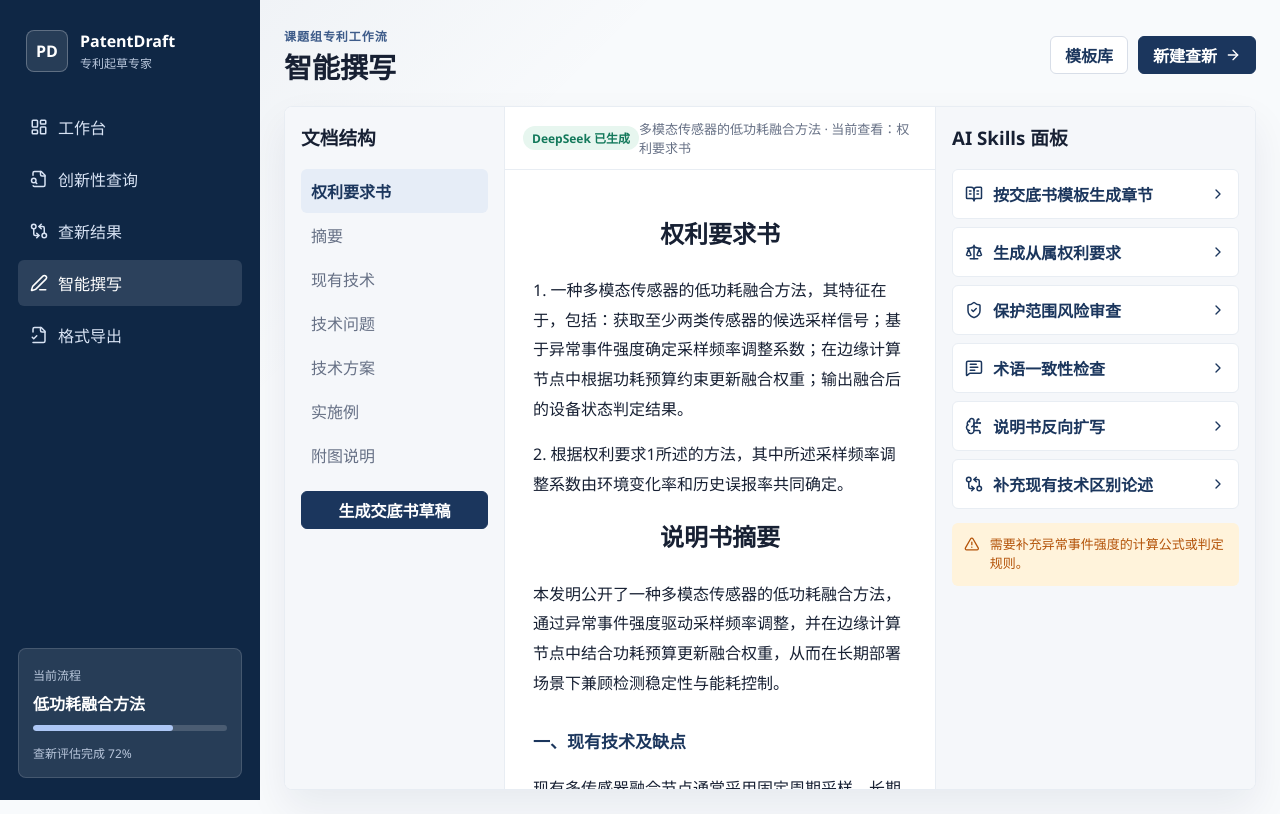
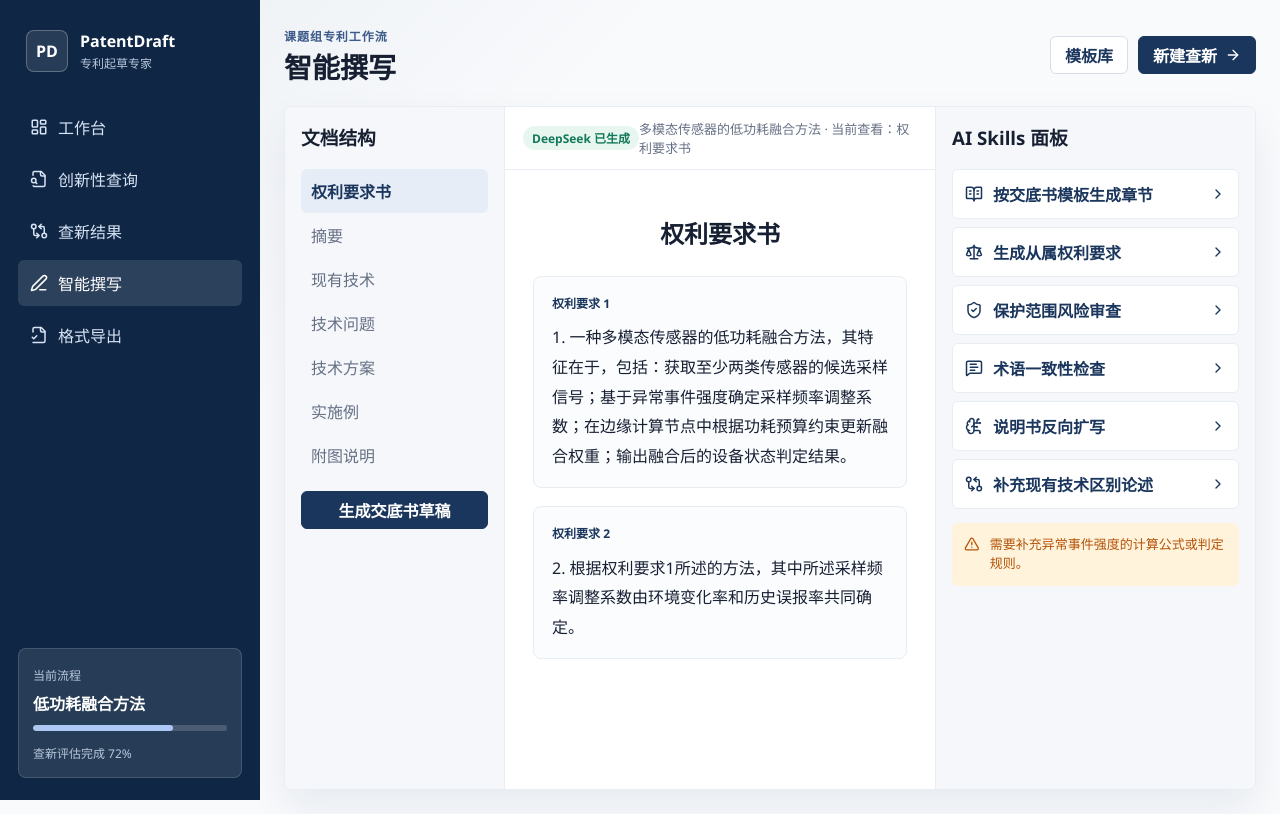
Before and after one commit to 1234jian-fu/patent, a React (Vite) app: page / in a window 1280 px wide. Both pictures are taken after a click on the button "模板库". Built offline with nearby package versions, Linux system fonts and the light colour scheme.

Commit message:
Make drafting outline sections interactive

```diff
--- a/src/App.tsx
+++ b/src/App.tsx
@@ -893,6 +893,67 @@ function DraftWorkbench({
   }
 
   const activeDraft = draft || defaultDraft;
+  const sectionMap: Record<string, ReactNode> = {
+    权利要求书: (
+      <>
+        <h2>权利要求书</h2>
+        {activeDraft.claims.map((claim, index) => (
+          <div className="claim-block" key={claim}>
+            <span>权利要求 {index + 1}</span>
+            <p>{claim}</p>
+          </div>
+        ))}
+      </>
+    ),
+    摘要: (
+      <>
+        <h2>说明书摘要</h2>
+        <p>{activeDraft.abstractText}</p>
+        <div className="draft-check-grid">
+          <span>摘要字数：{activeDraft.abstractText.length} 字</span>
+          <span>建议范围：300 字以内</span>
+          <span>状态：{activeDraft.abstractText.length <= 300 ? "符合" : "需压缩"}</span>
+        </div>
+      </>
+    ),
+    现有技术: (
+      <DraftSectionView
+        fallback="现有多传感器融合节点通常采用固定周期采样，长期部署时容易产生冗余采集和通信功耗。"
+        heading="现有技术及缺点"
+        sections={activeDraft.descriptionSections}
+      />
+    ),
+    技术问题: (
+      <DraftSectionView
+        fallback={assessment.disclosureOutline?.technicalProblem || "需要在保证异常事件识别准确性的同时降低多模态传感器节点的持续运行功耗。"}
+        heading="技术问题"
+        sections={activeDraft.descriptionSections}
+      />
+    ),
+    技术方案: (
+      <DraftSectionView
+        fallback={assessment.disclosureOutline?.solution || "通过异常事件强度调整采样频率，并将功耗预算作为边缘侧融合权重更新的约束条件。"}
+        heading="技术方案详细阐述"
+        sections={activeDraft.descriptionSections}
+      />
+    ),
+    实施例: (
+      <>
+        <h2>具体实施例</h2>
+        <p>根据当前交底材料，建议补充异常事件强度计算方式、采样频率调整系数、功耗预算阈值、融合权重更新规则和设备状态输出示例。</p>
+        <div className="draft-check-grid">
+          {assessment.selfCheckRisks?.map((risk) => <span key={risk}>{risk}</span>)}
+        </div>
+      </>
+    ),
+    附图说明: (
+      <>
+        <h2>附图说明</h2>
+        <p>建议摘要图采用方法流程图，覆盖 S1 采集候选信号、S2 计算异常事件强度、S3 调整采样频率、S4 更新融合权重、S5 输出状态判定结果。</p>
+        <pre className="mermaid-preview">{activeDraft.mermaidFlow || activeDraft.mermaidSystemDiagram || "暂无 Mermaid 图示源码。"}</pre>
+      </>
+    ),
+  };
 
   return (
     <div className="workbench">
@@ -900,6 +961,7 @@ function DraftWorkbench({
           <h3>文档结构</h3>
           {["权利要求书", "摘要", "现有技术", "技术问题", "技术方案", "实施例", "附图说明"].map((item, index) => (
             <button
+              type="button"
               className={activeSection === item || (!activeSection && index === 0) ? "outline-item active" : "outline-item"}
               key={item}
               onClick={() => setActiveSection(item)}
@@ -907,7 +969,7 @@ function DraftWorkbench({
             {item}
           </button>
           ))}
-        <button className="primary-button full draft-generate" disabled={isGenerating} onClick={generateDraft}>
+        <button className="primary-button full draft-generate" disabled={isGenerating} onClick={generateDraft} type="button">
           {isGenerating ? "生成中..." : "生成交底书草稿"}
         </button>
       </aside>
@@ -919,18 +981,7 @@ function DraftWorkbench({
         </div>
         {error && <div className="editor-error">{error}</div>}
         <article>
-          <h2>权利要求书</h2>
-          {activeDraft.claims.map((claim) => (
-            <p key={claim}>{claim}</p>
-          ))}
-          <h2>说明书摘要</h2>
-          <p>{activeDraft.abstractText}</p>
-          {activeDraft.descriptionSections.map((section) => (
-            <section className="draft-section" key={section.heading}>
-              <h3>{section.heading}</h3>
-              <p>{section.content}</p>
-            </section>
-          ))}
+          {sectionMap[activeSection] || sectionMap["权利要求书"]}
         </article>
       </section>
 
@@ -955,6 +1006,25 @@ function DraftWorkbench({
         )}
       </aside>
     </div>
+  );
+}
+
+function DraftSectionView({
+  heading,
+  sections,
+  fallback,
+}: {
+  heading: string;
+  sections: DisclosureDraft["descriptionSections"];
+  fallback: ReactNode;
+}) {
+  const matched = sections.find((section) => section.heading.includes(heading) || heading.includes(section.heading.replace(/[一二三四五六七八九十、，,]/g, "")));
+
+  return (
+    <>
+      <h2>{heading}</h2>
+      <p>{matched?.content || fallback}</p>
+    </>
   );
 }
 
@@ -1220,7 +1290,7 @@ function SkillAction({
   onRun?: (title: string) => void;
 }) {
   return (
-    <button className="skill-action" disabled={loading === title} onClick={() => onRun?.(title)}>
+    <button className="skill-action" disabled={loading === title} onClick={() => onRun?.(title)} type="button">
       <Icon size={18} />
       <span>{loading === title ? "处理中..." : title}</span>
       <ChevronRight size={16} />
--- a/src/index.css
+++ b/src/index.css
@@ -1173,6 +1173,55 @@ label small {
   margin-top: 0;
 }
 
+.claim-block {
+  display: grid;
+  gap: 8px;
+  margin-bottom: 18px;
+  padding: 16px 18px;
+  border: 1px solid var(--line-soft);
+  border-radius: 8px;
+  background: #fbfcfe;
+}
+
+.claim-block span {
+  color: var(--primary);
+  font-size: 12px;
+  font-weight: 800;
+}
+
+.claim-block p {
+  margin: 0;
+}
+
+.draft-check-grid {
+  display: grid;
+  grid-template-columns: repeat(3, minmax(0, 1fr));
+  gap: 10px;
+  margin-top: 18px;
+}
+
+.draft-check-grid span {
+  padding: 10px 12px;
+  border: 1px solid var(--line-soft);
+  border-radius: 6px;
+  background: #f5f8fc;
+  color: var(--primary);
+  font-size: 12px;
+  font-weight: 700;
+}
+
+.mermaid-preview {
+  white-space: pre-wrap;
+  margin-top: 16px;
+  padding: 14px;
+  border: 1px solid var(--line-soft);
+  border-radius: 8px;
+  background: #0f2744;
+  color: #e8f1ff;
+  font-size: 12px;
+  line-height: 1.6;
+}
+
 .draft-section {
   margin-top: 28px;
 }
```
Lines whose indentation alone changed are shown as unchanged.
